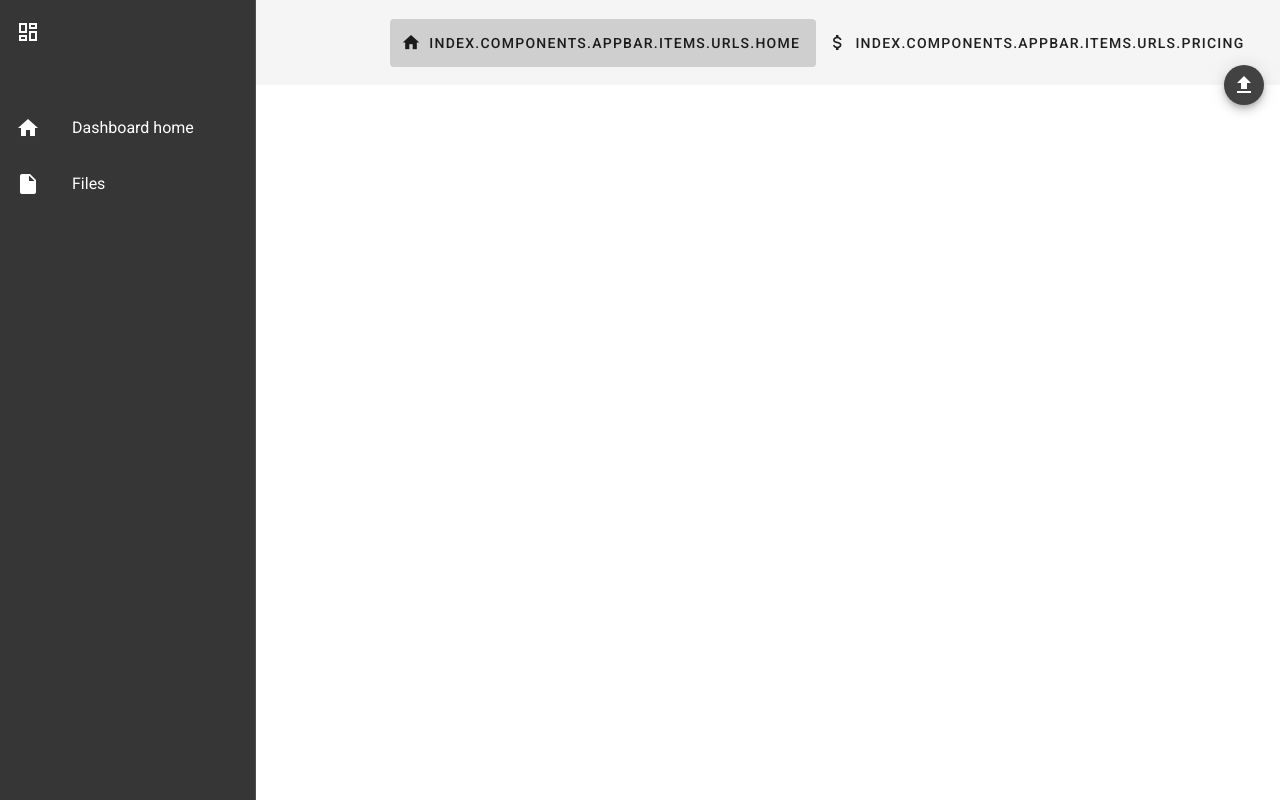
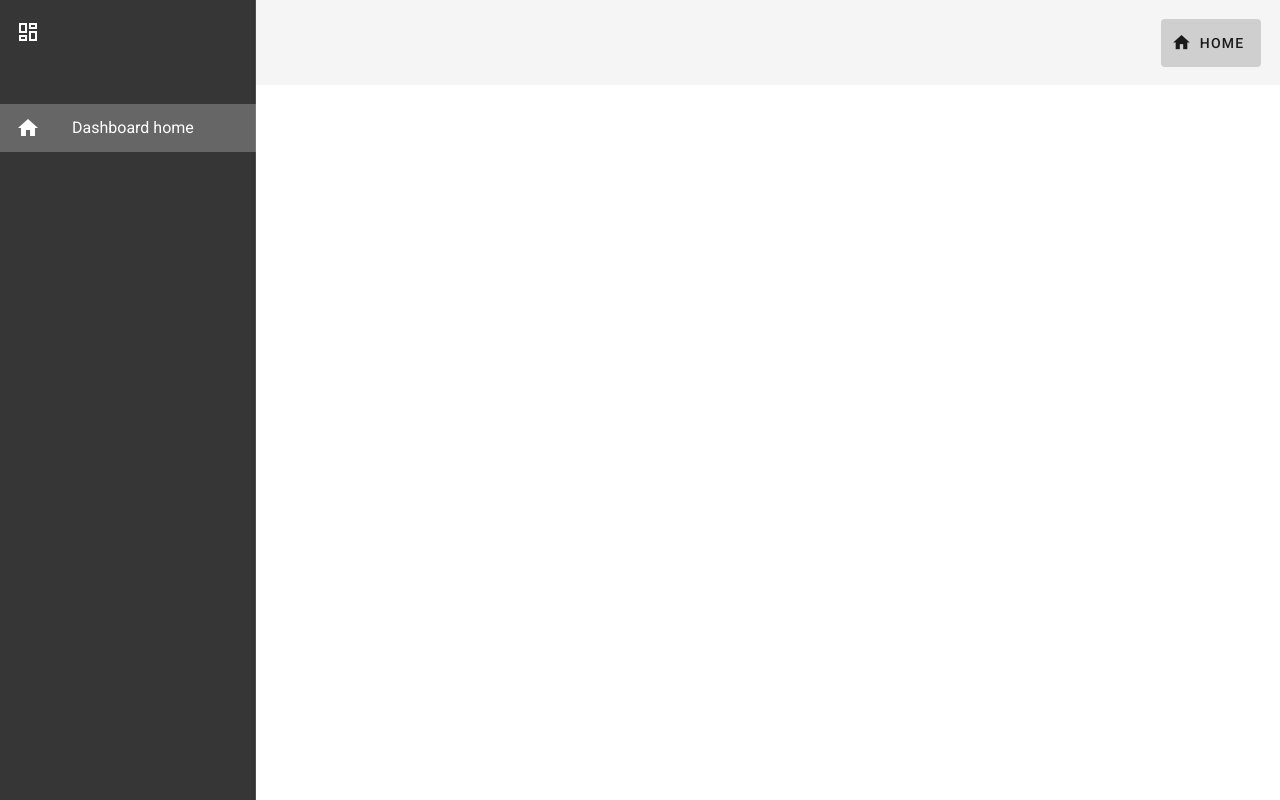
Before and after one commit to dsc-uob/dsc_platform_web, a Vue app: page / in a window 1280 px wide. Built offline with nearby package versions, Linux system fonts and the light colour scheme; sample sign-in values are in the browser's storage.

Commit message:
removed upload button

```diff
--- a/src/views/Dashboard/components/AppBar.vue
+++ b/src/views/Dashboard/components/AppBar.vue
@@ -9,7 +9,7 @@
 				<template>
 					<v-tooltip bottom>
 						<!-- view in fullscreen -->
-						<template v-slot:activator="{ attrs, on }">
+						<!-- <template v-slot:activator="{ attrs, on }">
 							<v-btn
 								color="secondary"
 								dark
@@ -23,7 +23,7 @@
 							>
 								<v-icon>mdi-upload</v-icon>
 							</v-btn>
-						</template>
+						</template> -->
 
 						<span>Upload</span>
 					</v-tooltip>
@@ -54,17 +54,11 @@
 						<v-icon>mdi-view-dashboard-outline</v-icon>
 					</v-list-item-action>
 				</v-list-item>
-				<v-list-item class="mb-2" link to="/dashboard">
+				<v-list-item class="mb-2" link to="/">
 					<v-list-item-action>
 						<v-icon>mdi-home</v-icon>
 					</v-list-item-action>
 					<v-list-item-title>Dashboard home</v-list-item-title>
-				</v-list-item>
-				<v-list-item class="mb-2" link to="/dashboard/files">
-					<v-list-item-action>
-						<v-icon>mdi-file</v-icon>
-					</v-list-item-action>
-					<v-list-item-title>Files</v-list-item-title>
 				</v-list-item>
 			</v-list>
 		</v-navigation-drawer>
@@ -81,34 +75,11 @@ export default {
 			let urls = [
 				{
 					icon: "mdi-home",
-					text: "index.components.appbar.items.urls.home",
+					text: "Home",
 					to: "/",
 				},
-				{
-					icon: "mdi-currency-usd",
-					text: "index.components.appbar.items.urls.pricing",
-					to: "/pricing",
-				},
 			];
-			if (this.isLoggedIn)
-				urls.push({
-					icon: "mdi-logout",
-					text: "index.components.appbar.items.urls.logout",
-					to: "/logout",
-				});
-			if (this.role === "admin")
-				urls.push({
-					icon: "mdi-view-dashboard",
-					text: "index.components.appbar.items.urls.admin_panel",
-					to: "/admin-panel",
-				});
 			return urls;
-		},
-		isLoggedIn() {
-			return this.$store.getters.isLoggedIn;
-		},
-		role() {
-			return this.$store.getters.role;
 		},
 	},
 };
```
